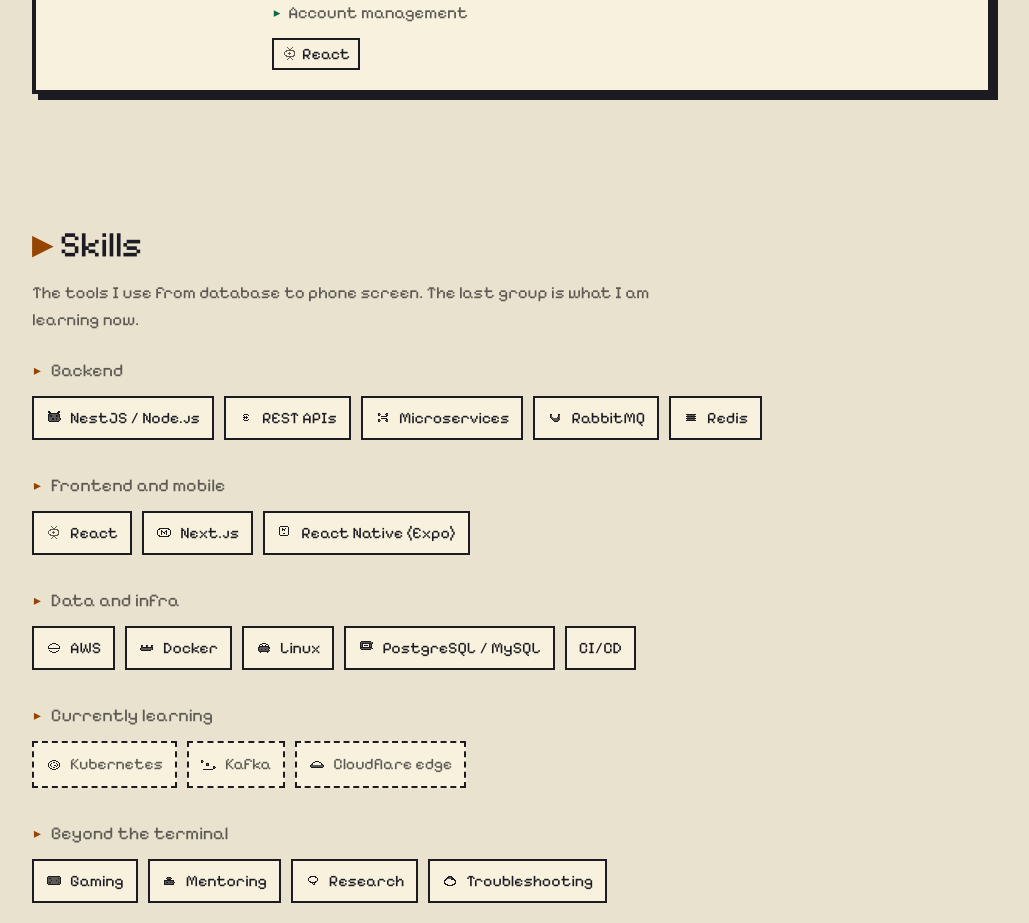
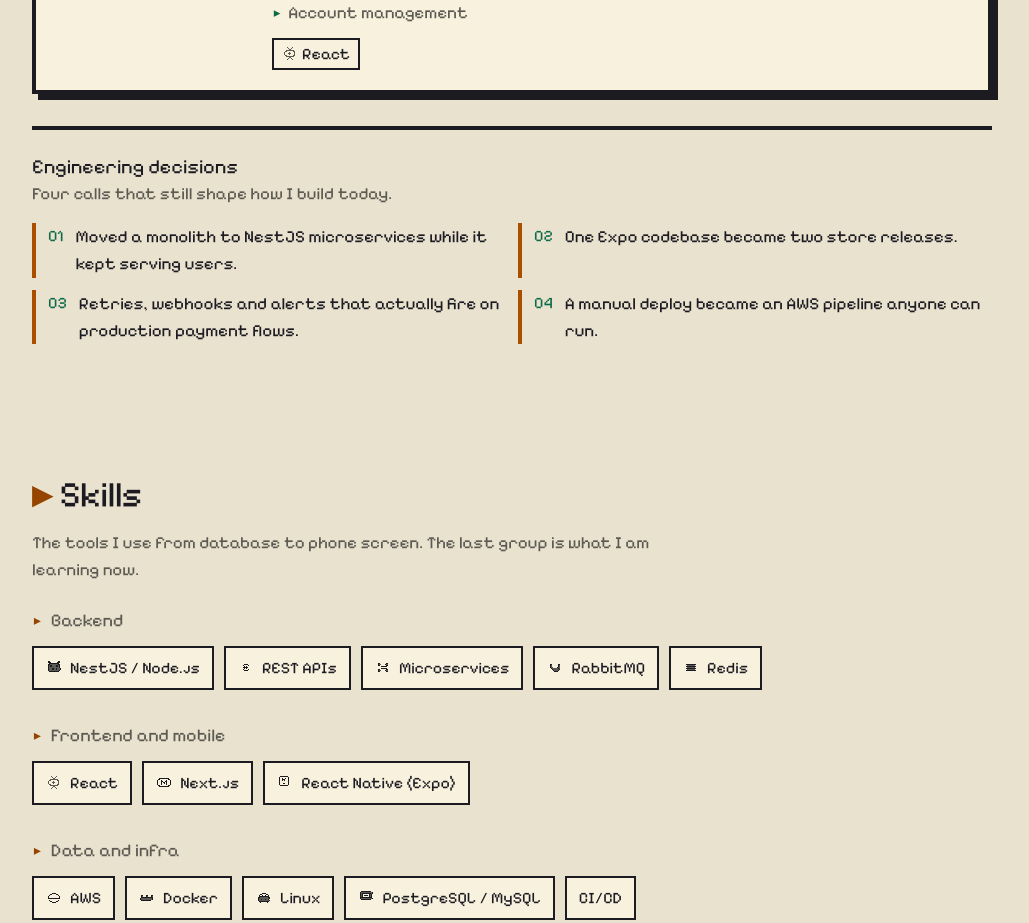
Before and after one commit to RZID/RZID, a React (Vite) app: page /#home in a window 1280 px wide. Shown: the part 1820-2743 px from the top of the page, without its empty margins (128-1157 px from the left). Built offline with nearby package versions, Linux system fonts and the light colour scheme.

Commit message:
feat: add engineering decisions block to the work section

```diff
--- a/src/content/site.ts
+++ b/src/content/site.ts
@@ -107,6 +107,29 @@ export const sections: SectionCopy = {
       id: 'Sebagian besar kerjaan saya ada di balik pintu tertutup. Ini yang bisa saya ceritakan.',
       en: 'Most of my work lives behind closed doors, so here is what I can share.',
     },
+    decisionsTitle: { id: 'Keputusan teknis', en: 'Engineering decisions' },
+    decisionsLead: {
+      id: 'Empat keputusan yang masih terasa sampai sekarang.',
+      en: 'Four calls that still shape how I build today.',
+    },
+    decisions: [
+      {
+        id: 'Monolith dipindah ke microservices NestJS sambil tetap melayani pengguna.',
+        en: 'Moved a monolith to NestJS microservices while it kept serving users.',
+      },
+      {
+        id: 'Satu codebase Expo jadi dua rilis store.',
+        en: 'One Expo codebase became two store releases.',
+      },
+      {
+        id: 'Retry, webhook, dan alert yang benar-benar bunyi di alur pembayaran produksi.',
+        en: 'Retries, webhooks and alerts that actually fire on production payment flows.',
+      },
+      {
+        id: 'Deploy manual jadi pipeline AWS yang bisa dijalankan siapa saja.',
+        en: 'A manual deploy became an AWS pipeline anyone can run.',
+      },
+    ],
   },
   items: {
     title: { id: 'Keahlian', en: 'Skills' },
--- a/src/features/quests/quests-section.tsx
+++ b/src/features/quests/quests-section.tsx
@@ -66,6 +66,20 @@ export const QuestsSection = () => {
           )
         })}
       </div>
+      <div className="mt-8 border-t-4 border-ink pt-6">
+        <h3 className="font-pixel text-title">{t(sections.quests.decisionsTitle)}</h3>
+        <p className="mb-4 text-body text-muted">{t(sections.quests.decisionsLead)}</p>
+        <ol className="grid gap-3 sm:grid-cols-2">
+          {sections.quests.decisions.map((decision, index) => (
+            <li key={decision.en} className="flex gap-3 border-l-4 border-accent pl-3">
+              <span aria-hidden className="font-pixel text-mint">
+                0{index + 1}
+              </span>
+              <span className="text-body">{t(decision)}</span>
+            </li>
+          ))}
+        </ol>
+      </div>
     </Section>
   )
 }
--- a/src/types/content.ts
+++ b/src/types/content.ts
@@ -67,7 +67,13 @@ export type Hero = {
 }
 
 export type SectionCopy = {
-  quests: { title: Localized; lead: Localized }
+  quests: {
+    title: Localized
+    lead: Localized
+    decisionsTitle: Localized
+    decisionsLead: Localized
+    decisions: readonly Localized[]
+  }
   items: { title: Localized; lead: Localized }
   guild: { title: Localized; lead: Localized }
   contact: { title: Localized; summary: Localized; availability: Localized }
```
